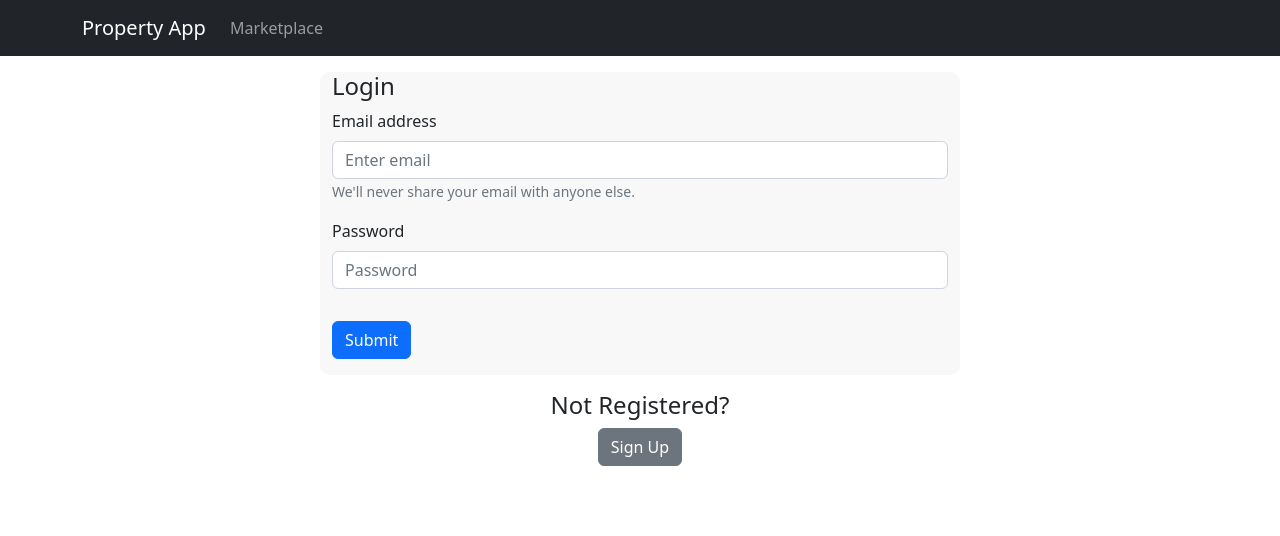
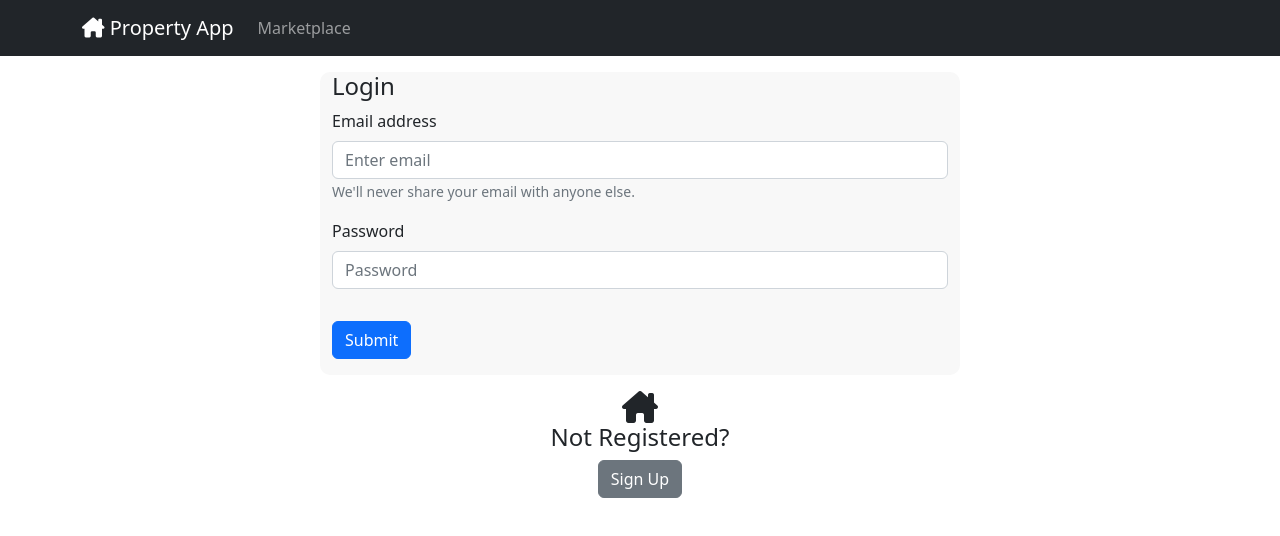
Before and after one commit to halevans/Property-App, a React (Create React App) app in the folder client/: page / in a window 1280 px wide. Shown: the top 536 px of the page. Built offline with nearby package versions, Linux system fonts and the light colour scheme.

Commit message:
Added FA icons

```diff
--- a/client/src/components/NavBar.js
+++ b/client/src/components/NavBar.js
@@ -52,7 +52,7 @@ function NavBar() {
   return (
     <Navbar collapseOnSelect expand="lg" bg="dark" variant="dark">
       <Container>
-        <Navbar.Brand href="/">Property App</Navbar.Brand>
+        <Navbar.Brand href="/"><i class="fa-solid fa-house-chimney"></i>    Property App</Navbar.Brand>
         <Navbar.Toggle aria-controls="responsive-navbar-nav" />
         <Navbar.Collapse id="responsive-navbar-nav">
           <Nav className="me-auto">
--- a/client/src/components/Offer.js
+++ b/client/src/components/Offer.js
@@ -7,7 +7,7 @@ function Offer(props) {
   return (
     <Accordion.Body className='p-2'>
       {props.offer.user_id === props.user.id ? <div style={{ display: 'flex', justifyContent: 'space-between', backgroundColor: '#F4F9F9', padding: '5px', alignItems: 'center', borderRadius: '5px'}}>
-        <p style={{ margin: '0', display: 'flex', alignItems: 'center' }}><strong>{offerDate}&nbsp;&nbsp;&nbsp;</strong> Your Offer Amount: £{props.offer.offer_price.toLocaleString()}</p>
+        <p style={{ margin: '0', display: 'flex', alignItems: 'center' }}><strong>{offerDate}&nbsp;&nbsp;&nbsp;<i class="fa-solid fa-circle-arrow-right"></i>&nbsp;&nbsp;</strong> Your Offer Amount: £{props.offer.offer_price.toLocaleString()}</p>
         {props.offer.user_id === props.user.id && <Button onClick={() => props.handleOfferDelete(props.offer.id)} variant="danger" size="s">Delete <i className="bi bi-plus-circle-fill ml-2"></i></Button>}
       </div> :
       <div style={{ display: 'flex', justifyContent: 'space-between', padding: '5px', alignItems: 'center'}}>
--- a/client/src/components/PropertyContainer.js
+++ b/client/src/components/PropertyContainer.js
@@ -78,7 +78,8 @@ function PropertyContainer(props) {
     <>
       <Container className='d-flex justify-content-between align-items-center pt-4'>
         <>
-          <h1>{props.profile_page ? 'Your Properties' : 'Properties on the Market'}</h1>
+          <h1><i class="fa-solid fa-house"></i>&nbsp;&nbsp;
+            {props.profile_page ? 'Your Properties' : 'Properties on the Market'}</h1>
 
           {props.profile_page && (
             <div style={{ padding: '0.5rem' }}>
--- a/client/src/components/PropertyItem.js
+++ b/client/src/components/PropertyItem.js
@@ -74,7 +74,7 @@ function PropertyItem(props) {
   } else {
       accordion =(
         <Accordion.Body>
-          <p>No current offers...</p>
+          <p><i class="fa-solid fa-heart-crack"></i>&nbsp; No current offers...</p>
         </Accordion.Body>
       )
   }
--- a/client/src/pages/LoginPage.js
+++ b/client/src/pages/LoginPage.js
@@ -33,6 +33,7 @@ function LoginPage() {
       </Container>
       <Container style={{ width: '50%', margin: '1em auto', display: 'flex', justifyContent: 'center', alignItems: 'center' }}>
         <div style={{ display: 'flex', flexDirection: 'column', alignItems: 'center' }}>
+          <i class="fa-solid fa-house-chimney fa-2x"></i>
           <h4>Not Registered?</h4>
           <Button variant="secondary" onClick={toggleRegisterModalOpen}>Sign Up</Button>
         </div>
--- a/client/src/pages/ProfilePage.js
+++ b/client/src/pages/ProfilePage.js
@@ -57,7 +57,7 @@ function ProfilePage() {
     return (
       <>
         <Container className='py-4'>
-          <h1>Your Profile</h1>
+          <h1><i class="fa-solid fa-user"></i>&nbsp;&nbsp; Your Profile</h1>
         </Container>
         <UserDetails profileDetails={profileDetails} setProfileDetails={setProfileDetails}/>
         <PropertyContainer user={authenticatedUser} profile_page={true}/>
```
